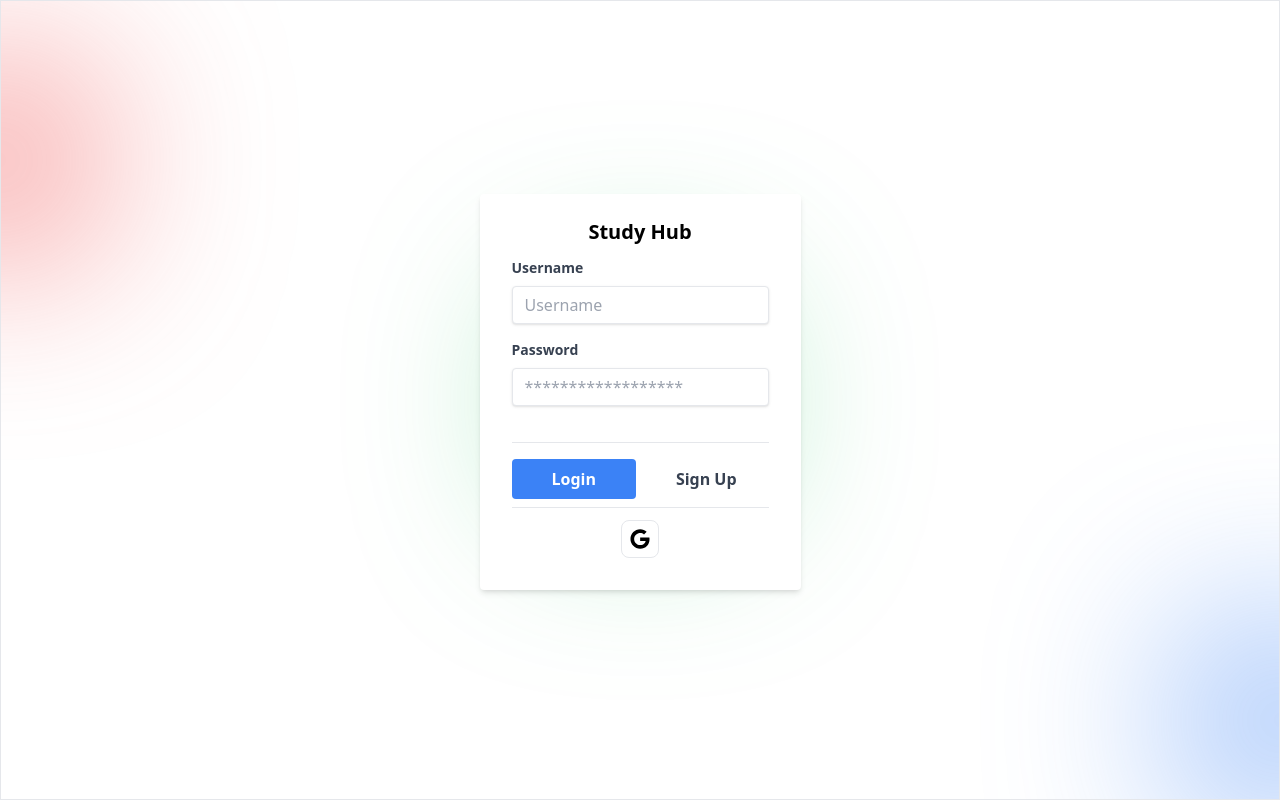
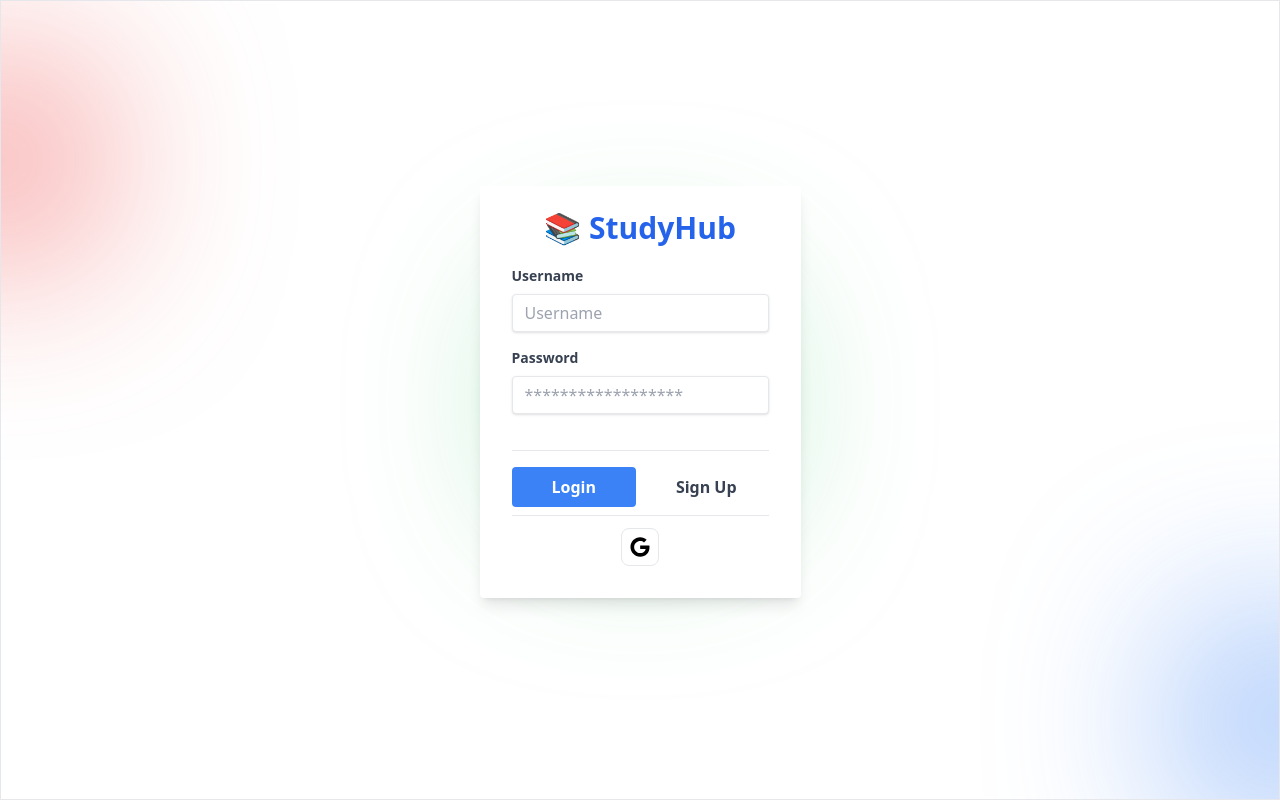
Before and after one commit to AMATAKYVI/hackfax-studyhub-pj, a Next.js app: page / in a window 1280 px wide. Built offline with nearby package versions, Linux system fonts and the light colour scheme; no server answers; the database is empty.

Commit message:
Update login form and navbar styles

```diff
--- a/src/components/LoginForm.tsx
+++ b/src/components/LoginForm.tsx
@@ -8,8 +8,10 @@ const LoginForm: FC<LoginFormProps> = ({}) => {
   const auth = useContext(AuthContext);
   return (
     <div className="border z-10 flex justify-center items-center h-screen">
-      <form className="bg-white shadow-md rounded px-8 pt-6 pb-8 mb-4">
-        <div className="font-semibold text-center mb-3 text-xl">Study Hub</div>
+      <form className="bg-white shadow-lg rounded px-8 pt-6 pb-8 mb-4">
+        <div className="flex mb-5 items-center justify-center text-3xl font-bold text-blue-600 hover:text-blue-700 transition-colors duration-300">
+          <span className="mr-2">📚</span> StudyHub
+        </div>{' '}
         <div className="mb-4">
           <label
             className="block text-gray-700 text-sm font-bold mb-2"
--- a/src/components/Navbar.tsx
+++ b/src/components/Navbar.tsx
@@ -36,9 +36,12 @@ const Navbar: FC<NavbarProps> = ({ initialData }) => {
         className="max-w-[85rem] w-full mx-auto px-4 flex flex-wrap basis-full items-center justify-between"
         aria-label="Global"
       >
-        <Link className="sm:order-1 flex-none text-xl font-semibold " href="/">
-          StudyHub
+        <Link href="/">
+          <div className="flex items-center justify-center text-3xl font-bold text-blue-600 hover:text-blue-700 transition-colors duration-300">
+            <span className="mr-2">📚</span> StudyHub
+          </div>
         </Link>
+
         <div className="sm:order-3 flex items-center gap-x-2">
           <button
             type="button"
```
